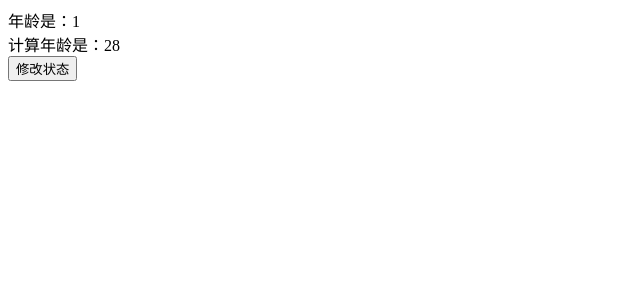
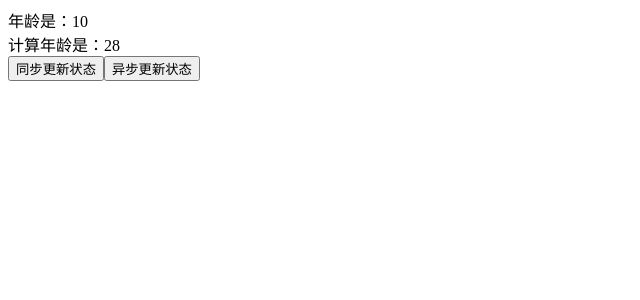
Before and after one commit to cjshinning/zf-vuex-2020, a Vue app: page / in a window 1280 px wide. Shown: the top 300 px of the page, without its empty margins (0-640 px from the left). Built offline with nearby package versions, Linux system fonts and the light colour scheme.

Commit message:
5.ations和mutations实现

```diff
--- a/src/App.vue
+++ b/src/App.vue
@@ -1,12 +1,12 @@
 <template>
   <div id="app">
     <!-- this.$store的this在模板中可以省略 -->
-    年龄是：{{ this.$store.state.a }}<br />
+    年龄是：{{ this.$store.state.age }}<br />
     计算年龄是：{{ $store.getters.getAge }}<br />
-    <button @click="$store.state.a += 10">修改状态</button>
+    <!-- <button @click="$store.state.a += 10">修改状态</button> -->
 
-    <!-- <button @click="$store.commit('changeAge', 5)">同步更新状态</button> -->
-    <!-- <button @click="$store.dispatch('changeAge', 10)">异步更新状态</button> -->
+    <button @click="$store.commit('changeAge', 5)">同步更新状态</button>
+    <button @click="$store.dispatch('changeAge', 10)">异步更新状态</button>
   </div>
 </template>
 
--- a/src/vuex/store.js
+++ b/src/vuex/store.js
@@ -20,7 +20,9 @@ class Store {
         return fn(this.state)
       }
       Object.defineProperty(this.getters, key, {
-        get: () => this._vm[key]
+        get: () => {
+          return this._vm[key]
+        }
       })
     })
     // defineProperty去定义这个属性
@@ -31,8 +33,25 @@ class Store {
       },
       computed  //计算属性会将自己的属性放到实例上
     })
+
+    // 发布订阅模式 将用户定义的mutation和action先保存起来，稍等当调用commit时就找订阅的mutation方法，调用dispatch就找对应的action
+    this._mutations = [];
+    forEach(options.mutations, (fn, type) => {
+      this._mutations[type] = (payload) => fn.call(this, this.state, payload);
+    })
+
+    this._actions = {};
+    forEach(options.actions, (fn, type) => {
+      this._actions[type] = (payload) => fn.call(this, this, payload);
+    })
   }
   // 类的数下访问器，当用户去这个实例上取state属性时，会执行此方法
+  commit = (type, payload) => {
+    this._mutations[type](payload);
+  }
+  dispatch = (type, payload) => {
+    this._actions[type](payload);
+  }
   get state() {
     return this._vm._data.$$store;
   }
```
